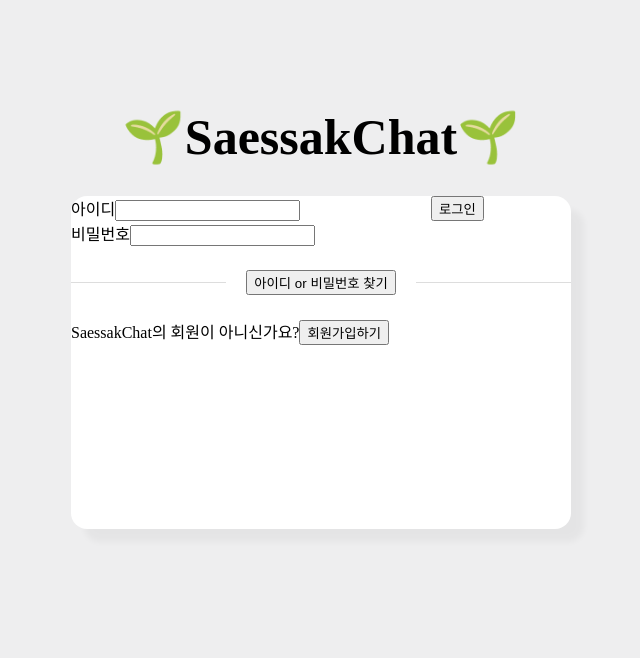
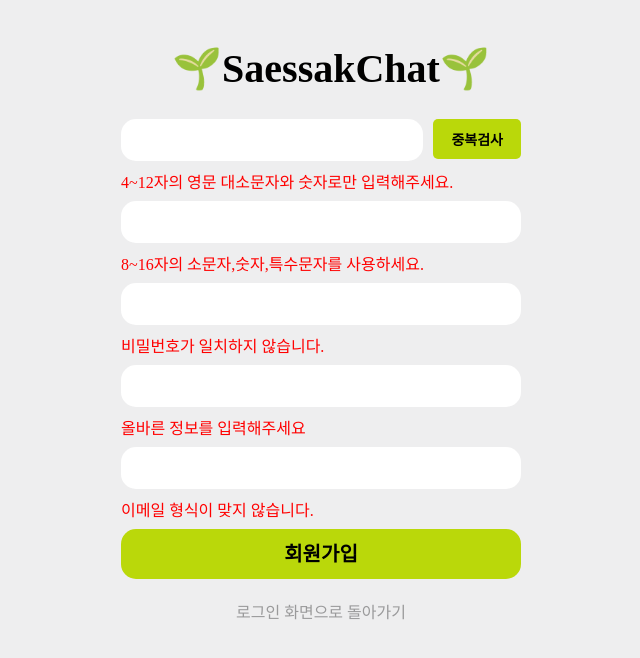
Before and after one commit to DoggySummer/saessak, a React (Create React App) app: page /LoginPage in a window 1280 px wide. Shown: the top 658 px of the page, without its empty margins (319-959 px from the left). Built offline with nearby package versions, Linux system fonts and the light colour scheme.

Commit message:
feat 디자인 1차 완료

```diff
--- a/src/App.js
+++ b/src/App.js
@@ -6,14 +6,7 @@ import HomePage from "./pages/HomePage";
 
 function App() {
   return (
-    <BrowserRouter>
-      <Routes>
-        <Route path="/HomePage" element={<HomePage/>} />
-        <Route path="/LoginPage" element={<LoginPage />} />
-        <Route path="/RegisterPage" element={<RegisterPage/>} />
-        <Route path="/FindUserInfoPage" element={<FindUserInfoPage/>} />
-      </Routes>
-    </BrowserRouter>
+    <RegisterPage />
   );
 }
 
--- a/src/pages/RegisterPage.js
+++ b/src/pages/RegisterPage.js
@@ -10,10 +10,40 @@ const RegisterPage = () => {
       <div className='register_inputContainer'>
         <div className='register_IDBox'>
           <input className='register_inputID'></input>
-          <button className='register_idChk'>중복확인</button>
+          <button className='register_idChk'>중복검사</button>
         </div>
         <div className='register_warningMSG'>
           4~12자의 영문 대소문자와 숫자로만 입력해주세요.
+        </div>
+        <div className='register_IDBox'>
+          <input className='register_inputForm'></input>
+        </div>
+        <div className='register_warningMSG'>
+          8~16자의 소문자,숫자,특수문자를 사용하세요.
+        </div>
+        <div className='register_IDBox'>
+          <input className='register_inputForm'></input>
+        </div>
+        <div className='register_warningMSG'>
+          비밀번호가 일치하지 않습니다.
+        </div>
+        <div className='register_IDBox'>
+          <input className='register_inputForm'></input>
+        </div>
+        <div className='register_warningMSG'>
+          올바른 정보를 입력해주세요
+        </div>
+        <div className='register_IDBox'>
+          <input className='register_inputForm'></input>
+        </div>
+        <div className='register_warningMSG'>
+          이메일 형식이 맞지 않습니다.
+        </div>
+        <div className='register_btn'>
+          회원가입
+        </div>
+        <div className='login_routeBtn'>
+          로그인 화면으로 돌아가기
         </div>
       </div>
     </div>
--- a/src/style/css/registerPage.css
+++ b/src/style/css/registerPage.css
@@ -1,16 +1,49 @@
 .register_background {
   background-color: #EEEEEF;
+  width: 400px;
 }
 
 .register_title {
-  width: 400px;
+  width: 420px;
   margin: 0 auto;
-  background-color: aqua;
   text-align: center;
   padding-top: 10px;
+  font-size: 20px;
 }
 
-.register_input {
+.register_inputContainer {
+  width: 100%;
+}
+
+.register_IDBox {
+  margin: 0 auto;
+  width: 100%;
+  display: flex;
+  justify-content: space-between;
+}
+.register_IDBox .register_inputID {
+  border: 0;
+  border-radius: 15px;
+  outline: none;
+  padding-left: 10px;
+  height: 40px;
+  line-height: 40px;
+  font-size: 20px;
+  width: 300px;
+}
+.register_IDBox .register_idChk {
+  width: 90px;
+  height: 40px;
+  background-color: #BAD80A;
+  border: 0px;
+  border-radius: 5px;
+  margin-left: 10px;
+  font-weight: bolder;
+  font-size: 14px;
+  cursor: pointer;
+}
+.register_IDBox .register_inputForm {
+  width: 100%;
   border: 0;
   border-radius: 15px;
   outline: none;
@@ -20,25 +53,29 @@
   font-size: 20px;
 }
 
-.register_inputID {
+.register_warningMSG {
+  color: red;
+  margin: 8px 0;
+}
+
+.register_btn {
+  width: 100%;
+  height: 50px;
+  background-color: #BAD80A;
+  font-weight: bolder;
+  font-size: 20px;
+  line-height: 50px;
+  display: flex;
+  margin: 0 auto;
+  justify-content: center;
   border: 0;
   border-radius: 15px;
-  outline: none;
-  padding-left: 10px;
-  height: 40px;
-  line-height: 40px;
-  font-size: 20px;
-  margin: 0 auto;
+  cursor: pointer;
 }
 
-.register_idChk {
-  width: 90px;
-  height: 30px;
-  background-color: greenyellow;
-  border: 0px;
-  margin-left: 10px;
+.login_routeBtn {
+  display: flex;
+  justify-content: center;
+  padding-top: 20px;
+  color: #9A9A9B;
 }
-
-.register_warningMSG {
-  color: red;
-}
--- a/src/style/registerPage.scss
+++ b/src/style/registerPage.scss
@@ -1,15 +1,46 @@
 .register_background{
   background-color: #EEEEEF;
+  width: 400px;
 }
 
 .register_title{
-  width: 400px;
+  width: 420px;
   margin : 0 auto;
-  background-color: aqua;
   text-align: center;
   padding-top: 10px;
+  font-size: 20px;
 }
-.register_input{
+.register_inputContainer{
+  width: 100%;
+}
+.register_IDBox{
+  margin: 0 auto;
+  width: 100%;
+  display: flex;
+  justify-content: space-between;
+  .register_inputID{
+    border : 0;
+    border-radius: 15px;
+    outline: none;
+    padding-left: 10px;
+    height: 40px;
+    line-height: 40px;
+    font-size: 20px;
+    width: 300px;
+  }
+  .register_idChk{
+    width: 90px;
+    height: 40px;
+    background-color: #BAD80A;
+    border: 0px;
+    border-radius: 5px;
+    margin-left: 10px;
+    font-weight: bolder;
+    font-size: 14px;
+    cursor:pointer;
+  }
+  .register_inputForm{
+    width: 100%;
     border : 0;
     border-radius: 15px;
     outline: none;
@@ -18,23 +49,28 @@
     line-height: 40px;
     font-size: 20px;
   }
-.register_inputID{
-  border : 0;
-  border-radius: 15px;
-  outline: none;
-  padding-left: 10px;
-  height: 40px;
-  line-height: 40px;
-  font-size: 20px;
-  margin: 0 auto;
-}
-.register_idChk{
-  width: 90px;
-  height: 30px;
-  background-color: greenyellow;
-  border: 0px;
-  margin-left: 10px;
 }
 .register_warningMSG{
   color:red;
+  margin: 8px 0;
 }
+.register_btn{
+  width: 100%;
+  height: 50px;
+  background-color: #BAD80A ;
+  font-weight: bolder;
+  font-size: 20px;
+  line-height: 50px;
+  display: flex;
+  margin: 0 auto;
+  justify-content: center;
+  border : 0;
+  border-radius: 15px;
+  cursor: pointer;
+}
+.login_routeBtn{
+  display: flex;
+  justify-content: center;
+  padding-top: 20px;
+  color:#9A9A9B;
+}
```
Lines whose indentation alone changed are shown as unchanged.
